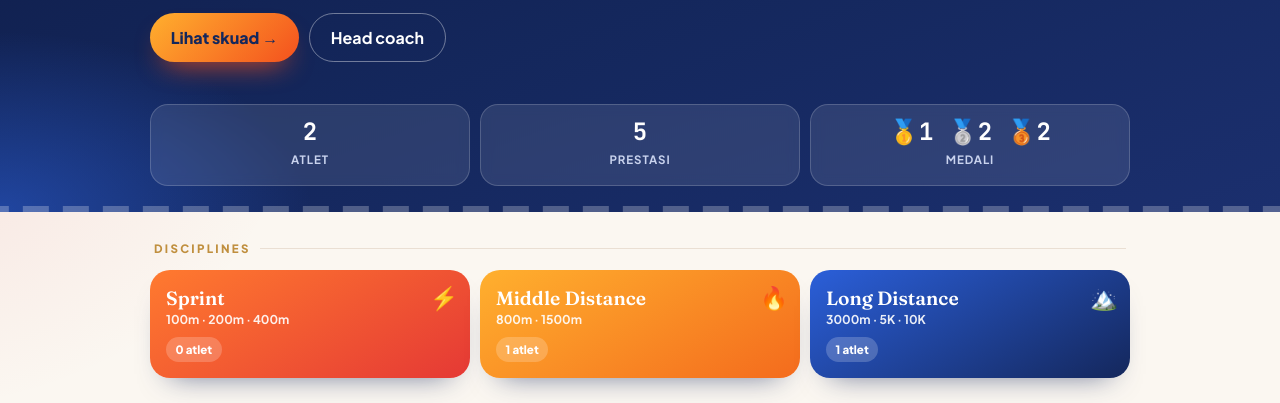
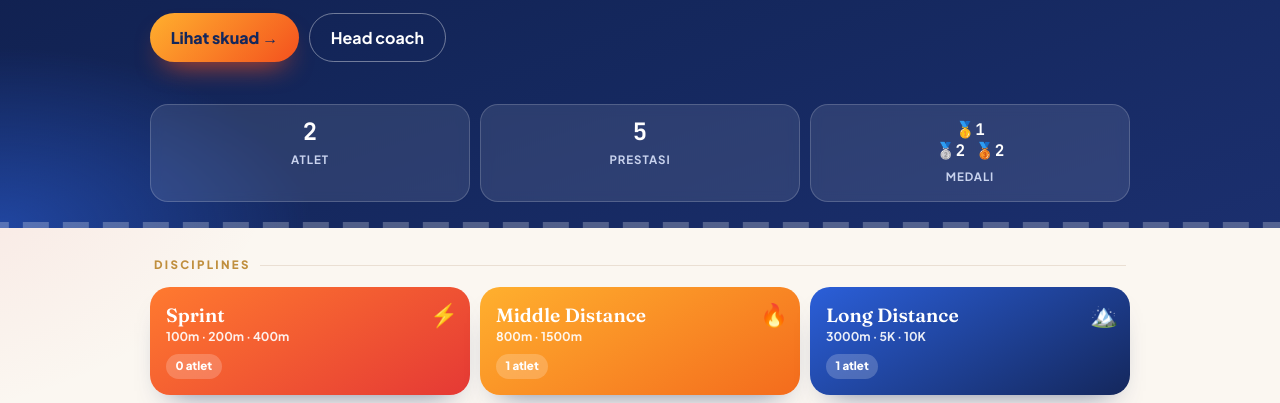
Before and after one commit to MasWahid05/atlet-coach-wahid, a plain HTML site: page index.html in a window 1280 px wide. Shown: the part 359-762 px from the top of the page. Drawn offline with Linux system fonts and the light colour scheme.

Commit message:
Rapikan statistik medali

```diff
--- a/index.html
+++ b/index.html
@@ -123,6 +123,7 @@ em{font-style:italic;color:var(--wine)}
 .club-stats{position:relative;display:grid;grid-template-columns:repeat(3,1fr);gap:10px;margin-top:24px}
 .club-stats div{padding:14px 8px;border-radius:18px;background:rgba(255,255,255,.1);border:1px solid rgba(255,255,255,.18);text-align:center;backdrop-filter:blur(6px)}
 .club-stats b{display:block;font:700 1.5rem/1.1 var(--mono);color:#fff}
+.club-stats b.md{font-size:1rem;line-height:1.35;white-space:nowrap}
 .club-stats small{font-size:.72rem;color:#c9d3ee;font-weight:700;letter-spacing:.08em;text-transform:uppercase}
 .disc3{display:grid;gap:10px}
 @media(min-width:620px){.disc3{grid-template-columns:repeat(3,1fr)}}
@@ -206,7 +207,7 @@ if (A) {
     <div class="club-stats rv">
       <div><b data-n="${list.length}">${list.length}</b><small>Atlet</small></div>
       <div><b data-n="${all.length}">${all.length}</b><small>Prestasi</small></div>
-      <div><b>🥇${tally.gold} 🥈${tally.silver} 🥉${tally.bronze}</b><small>Medali</small></div>
+      <div><b class="md">🥇${tally.gold}<br>🥈${tally.silver} 🥉${tally.bronze}</b><small>Medali</small></div>
     </div>
   </div></section>
   <div class="wrap wide">
```
